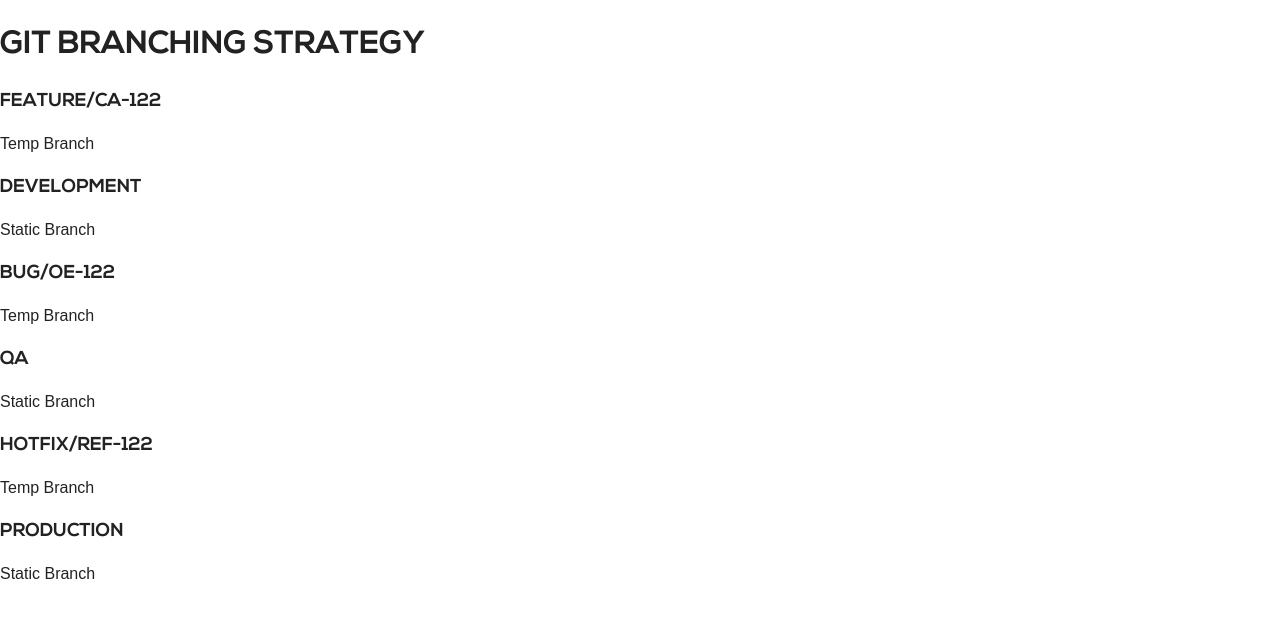
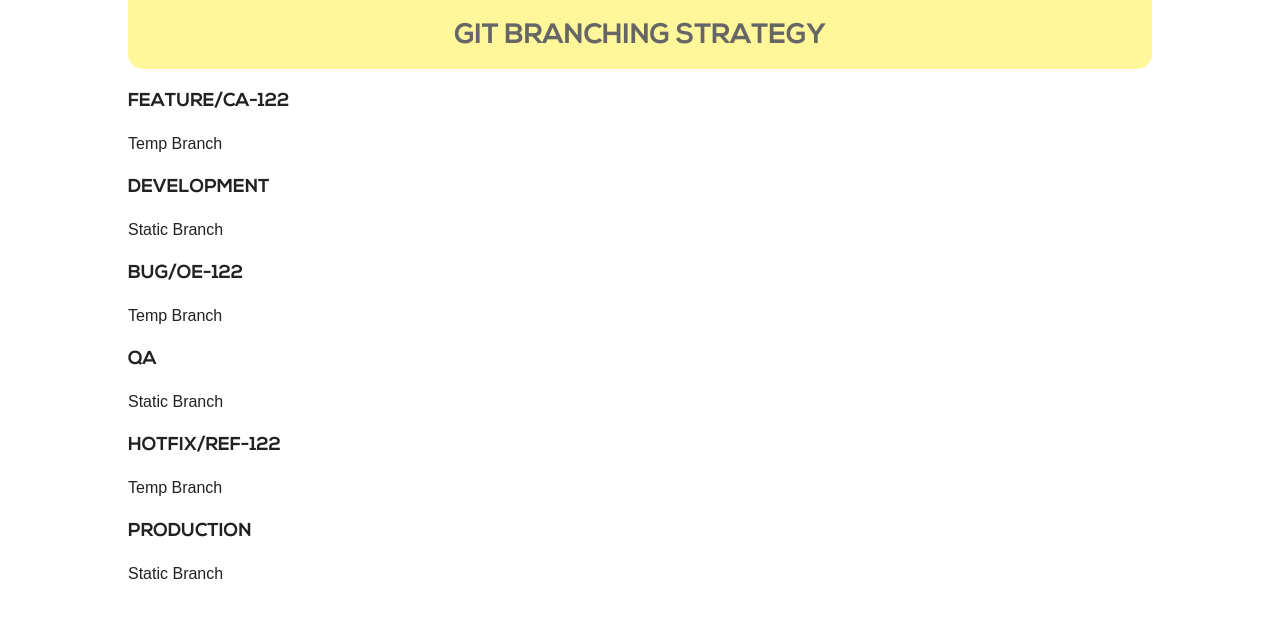
Before and after one commit to jmadden85/branching, a plain HTML site: page index.html in a window 1280 px wide. Drawn offline with nearby package versions, Linux system fonts and the light colour scheme.

Commit message:
header styling

```diff
--- a/css/main.css
+++ b/css/main.css
@@ -108,9 +108,28 @@ textarea {
     url('../fonts/nexa_light-webfont.ttf') format('truetype');
 }
 
+.wrapper {
+    width:1024px;
+    margin:0 auto;
+}
+
 h1, h3, .action {
     font-family:nexaBold;
     text-transform:uppercase;
+}
+
+header {
+    width:1024px;
+    text-align:center;
+    background:#fff799;
+    border-radius:0 0 15px 15px;
+    color:#666;
+    padding:15px 0;
+}
+
+header h1 {
+    margin:0;
+    font-size:28px;
 }
 
 
```
